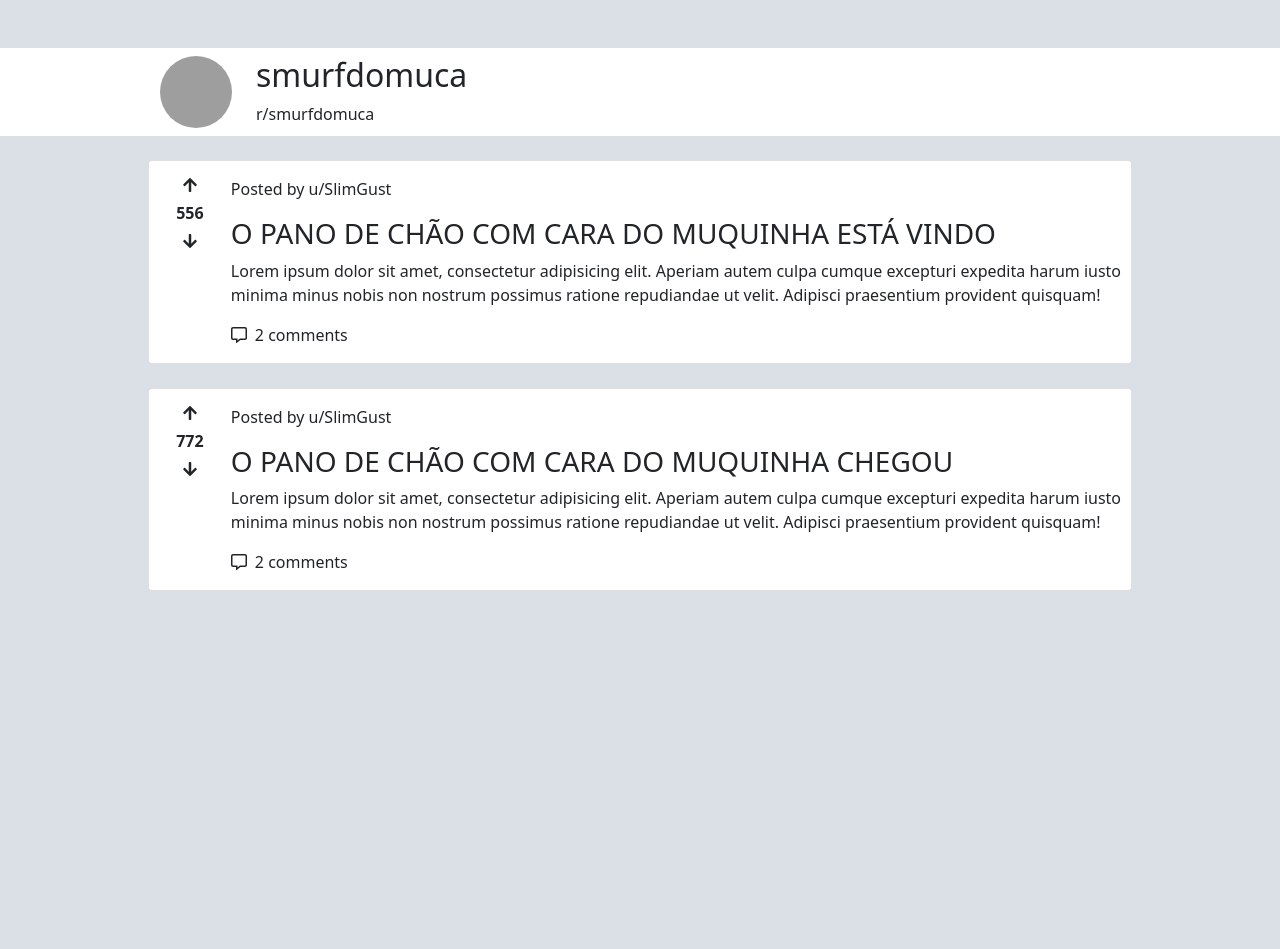
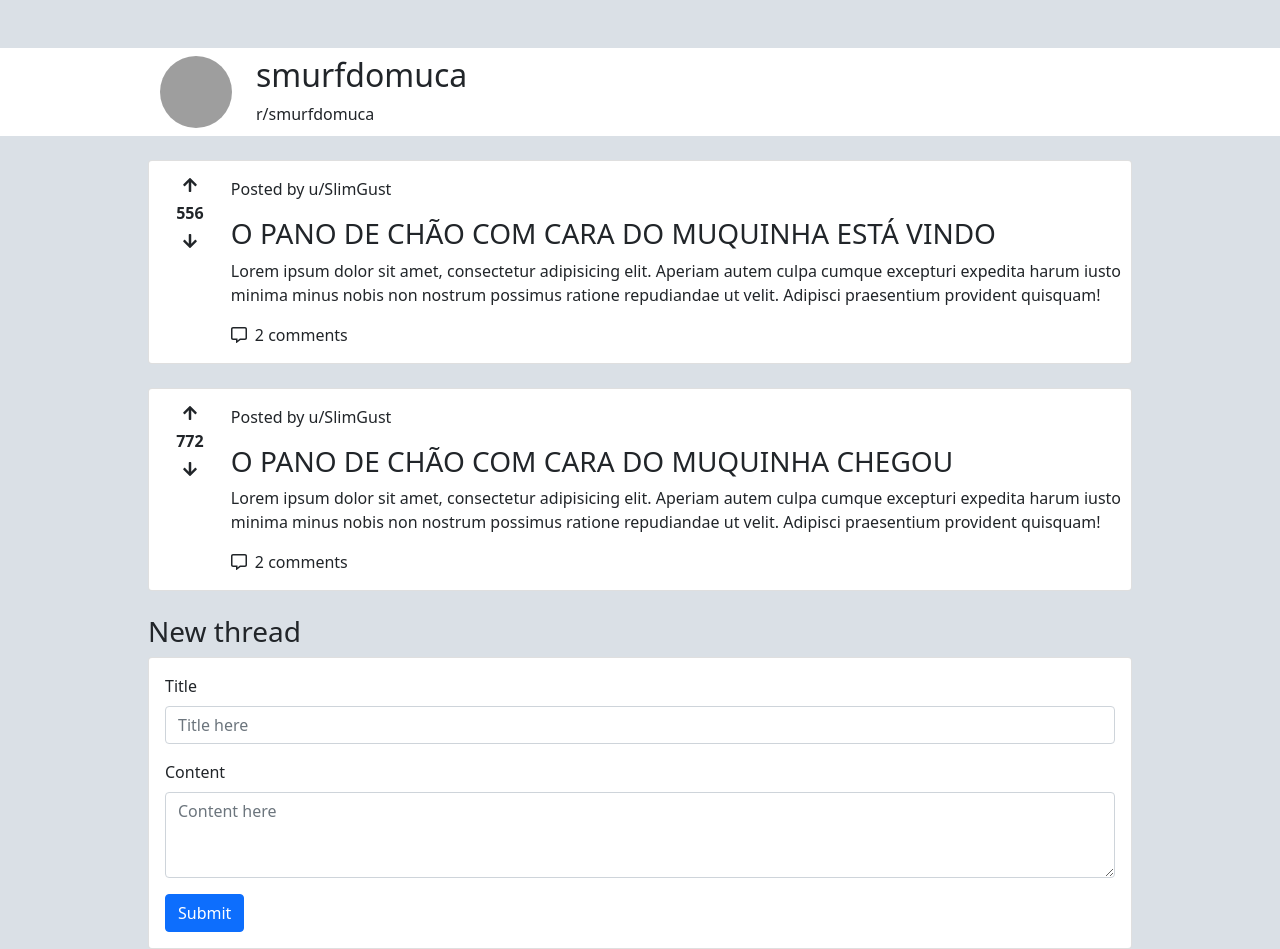
Before and after one commit to marcelolima381/app-reddit, a React (Create React App) app: page / in a window 1280 px wide. Before the commit the page ends 800 px from the top, so only its background shows below. Built offline with nearby package versions, Linux system fonts and the light colour scheme; grey boxes are pictures that could not be loaded.

Commit message:
reupdated commits

```diff
--- a/src/pages/subreddit/index.tsx
+++ b/src/pages/subreddit/index.tsx
@@ -1,14 +1,34 @@
 import { ReactElement } from 'react';
-import { Container, Spinner } from 'react-bootstrap';
+import {
+  Button,
+  Card,
+  Col,
+  Container,
+  Form,
+  Row,
+  Spinner,
+} from 'react-bootstrap';
+import { SubmitHandler, useForm } from 'react-hook-form';
 import { useQuery, useQueryClient } from 'react-query';
 
 import { Identifiers, RedditService } from '../../common/services';
-import { IThread } from '../../common/types';
+import { ISubreddit, IThread } from '../../common/types';
 import RequestError from '../../components/request-error';
 import SubredditHeader from '../../components/subreddit-header';
 import Thread from '../../components/thread';
+import { MOCK_THREAD } from '../../mock';
+
+type Inputs = {
+  title: string;
+  content: string;
+};
 
 function Subreddit(): ReactElement {
+  const {
+    register,
+    handleSubmit,
+    formState: { errors },
+  } = useForm<Inputs>();
   const queryClient = useQueryClient();
   const querySubreddit = useQuery(Identifiers.GET_SUBREDDIT, () =>
     RedditService.getSubreddit()
@@ -16,6 +36,22 @@ function Subreddit(): ReactElement {
   const queryThreads = useQuery(Identifiers.GET_THREADS, () =>
     RedditService.getThreads()
   );
+  const onSubmit: SubmitHandler<Inputs> = (newThreadForm) => {
+    queryClient.setQueryData<IThread[]>(Identifiers.GET_THREADS, (oldData: IThread[] | undefined): IThread[] => {
+      if (queryThreads && oldData) {
+        oldData.push({
+          id: Math.random(),
+          author: MOCK_THREAD.author,
+          title: newThreadForm.title,
+          content: newThreadForm.content,
+          upvotes: 0,
+          comments: []
+        });
+      }
+
+      return oldData as IThread[];
+    });
+  };
 
   if (querySubreddit.isLoading || queryThreads.isLoading) {
     return <Spinner animation="border" />;
@@ -34,6 +70,48 @@ function Subreddit(): ReactElement {
           {queryThreads.data.map((thread: IThread) => (
             <Thread key={thread.id} showCommentsInfo thread={thread} />
           ))}
+        </div>
+        <div className="thread m-auto">
+          <h3>New thread</h3>
+          <Card>
+            <Card.Body>
+              <Form onSubmit={handleSubmit(onSubmit)}>
+                <Form.Group className="mb-3" controlId="comment">
+                  <Form.Label>Title</Form.Label>
+                  <Form.Control
+                    placeholder="Title here"
+                    type="text"
+                    {...register('title', { required: true })}
+                  />
+                  {errors.content && (
+                    <Form.Text id="title" muted>
+                      The title field is empty. Please fill it to be able to
+                      submit.
+                    </Form.Text>
+                  )}
+                </Form.Group>
+                <Form.Group className="mb-3" controlId="content">
+                  <Form.Label>Content</Form.Label>
+                  <Form.Control
+                    as="textarea"
+                    placeholder="Content here"
+                    rows={3}
+                    type="text"
+                    {...register('content', { required: true })}
+                  />
+                  {errors.content && (
+                    <Form.Text id="content" muted>
+                      The content field is empty. Please fill it to be able to
+                      submit.
+                    </Form.Text>
+                  )}
+                </Form.Group>
+                <Button type="submit" variant="primary">
+                  Submit
+                </Button>
+              </Form>
+            </Card.Body>
+          </Card>
         </div>
       </Container>
     );
```
